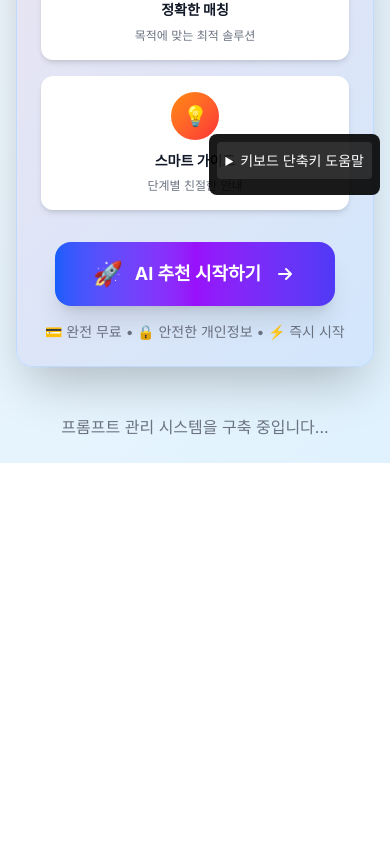
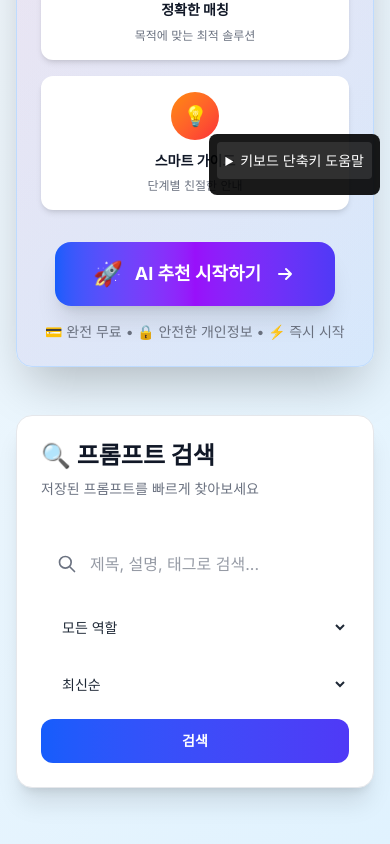
Before and after one commit to life-is-like-a-game-lilag/Prompt, a Next.js app: page / in a window 390 px wide. Shown: the part 639-1483 px from the top of the page. Before the commit the page ends 1102 px from the top, so only its background shows below. Built offline with nearby package versions, Linux system fonts and the light colour scheme.

Commit message:
🔍 검색 및 필터링 시스템 구축 - 통합 검색 입력, 역할별 필터, 다중 정렬 옵션, 반응형 레이아웃, 키보드 접근성 및 ARIA 라벨링 완전 지원

```diff
--- a/src/app/page.tsx
+++ b/src/app/page.tsx
@@ -112,10 +112,74 @@ export default function Home() {
           </section>
         </header>
 
-        {/* 기본 메시지 */}
-        <div className="text-center theme-text-secondary">
-          <p>프롬프트 관리 시스템을 구축 중입니다...</p>
-        </div>
+        {/* 프롬프트 검색 및 필터링 섹션 */}
+        <section className="mb-12 lg:mb-16" aria-labelledby="search-section" id="search">
+          <div className="bg-white dark:bg-gray-800 rounded-2xl lg:rounded-3xl p-6 lg:p-8 shadow-xl border border-gray-200 dark:border-gray-700">
+            <div className="flex flex-col lg:flex-row lg:items-center lg:justify-between mb-6 lg:mb-8">
+              <div className="mb-4 lg:mb-0">
+                <h2 id="search-section" className="text-2xl lg:text-3xl font-bold theme-text-primary mb-2">
+                  🔍 프롬프트 검색
+                </h2>
+                <p className="theme-text-secondary text-sm lg:text-base">
+                  저장된 프롬프트를 빠르게 찾아보세요
+                </p>
+              </div>
+            </div>
+
+            {/* 검색 입력 및 필터 */}
+            <div className="space-y-4 lg:space-y-6">
+              {/* 검색 입력 */}
+              <div className="relative">
+                <div className="absolute inset-y-0 left-0 pl-4 flex items-center pointer-events-none">
+                  <svg className="h-5 w-5 lg:h-6 lg:w-6 theme-text-secondary" fill="none" stroke="currentColor" viewBox="0 0 24 24" aria-hidden="true">
+                    <path strokeLinecap="round" strokeLinejoin="round" strokeWidth={2} d="M21 21l-6-6m2-5a7 7 0 11-14 0 7 7 0 0114 0z" />
+                  </svg>
+                </div>
+                <input
+                  type="text"
+                  placeholder="제목, 설명, 태그로 검색..."
+                  className="w-full pl-12 pr-4 py-3 lg:py-4 border border-gray-300 dark:border-gray-600 rounded-xl lg:rounded-2xl theme-input focus:ring-2 focus:ring-blue-500 focus:border-transparent text-base lg:text-lg"
+                  aria-label="프롬프트 검색"
+                />
+              </div>
+
+              {/* 필터 및 정렬 */}
+              <div className="flex flex-col sm:flex-row gap-3 lg:gap-4">
+                {/* 역할 필터 */}
+                <select
+                  className="flex-1 px-4 py-3 lg:py-4 border border-gray-300 dark:border-gray-600 rounded-xl lg:rounded-2xl theme-input focus:ring-2 focus:ring-blue-500 focus:border-transparent text-sm lg:text-base"
+                  aria-label="역할별 필터"
+                >
+                  <option value="">모든 역할</option>
+                  <option value="assistant">AI 어시스턴트</option>
+                  <option value="creative">창작 도우미</option>
+                  <option value="technical">기술 전문가</option>
+                  <option value="educational">교육 도우미</option>
+                </select>
+
+                {/* 정렬 */}
+                <select
+                  className="flex-1 px-4 py-3 lg:py-4 border border-gray-300 dark:border-gray-600 rounded-xl lg:rounded-2xl theme-input focus:ring-2 focus:ring-blue-500 focus:border-transparent text-sm lg:text-base"
+                  aria-label="정렬 기준"
+                >
+                  <option value="newest">최신순</option>
+                  <option value="oldest">오래된순</option>
+                  <option value="alphabetical">가나다순</option>
+                  <option value="usage">사용 빈도순</option>
+                </select>
+
+                {/* 검색 버튼 */}
+                <button
+                  type="button"
+                  className="px-6 py-3 lg:py-4 bg-gradient-to-r from-blue-600 to-indigo-600 text-white rounded-xl lg:rounded-2xl font-semibold hover:from-blue-700 hover:to-indigo-700 transition-all duration-300 transform hover:scale-105 focus:outline-none focus:ring-4 focus:ring-blue-300 focus:ring-opacity-75 text-sm lg:text-base min-w-[80px] lg:min-w-[100px]"
+                  aria-label="검색 실행"
+                >
+                  검색
+                </button>
+              </div>
+            </div>
+          </div>
+        </section>
       </main>
     </div>
   );
```
